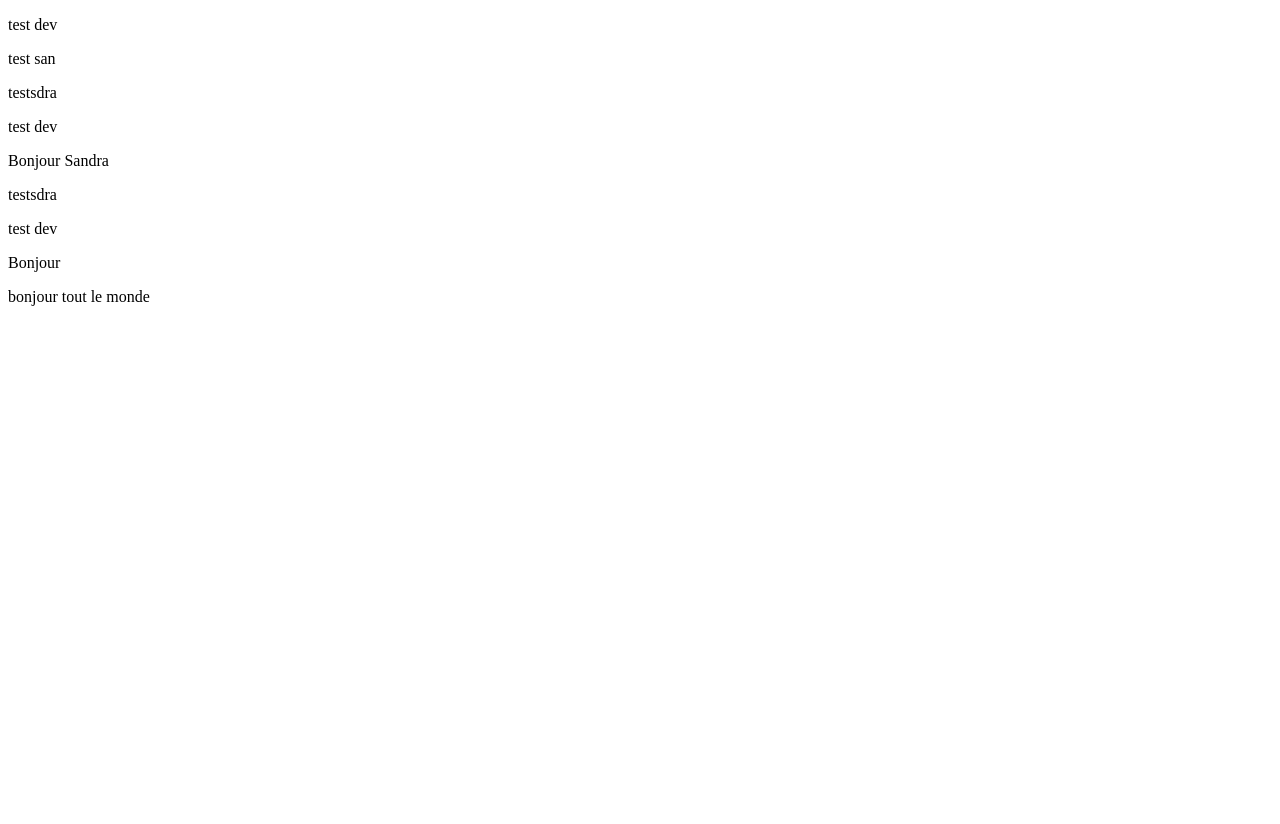
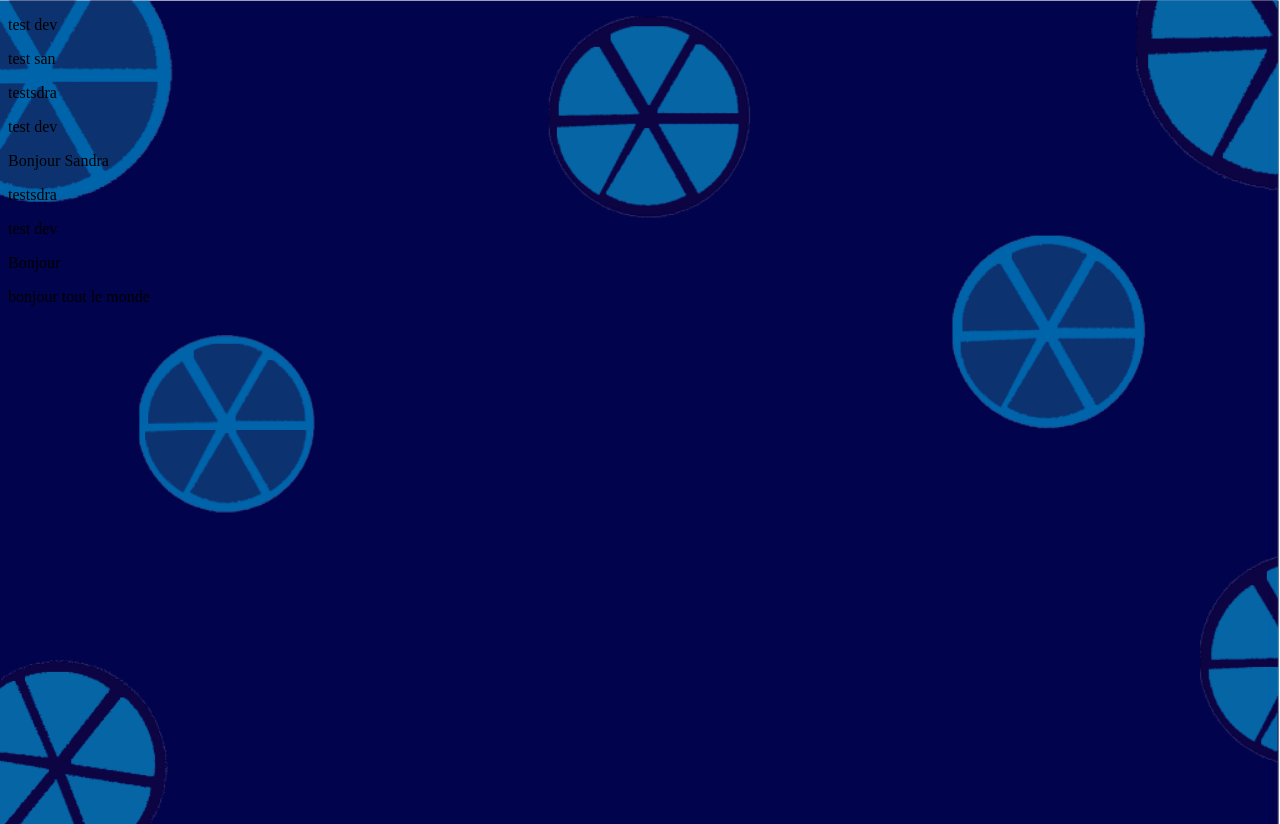
Before and after one commit to rickaed/rickTwisterBrain, an Angular app: page / in a window 1280 px wide. Before the commit the page ends 800 px from the top, so only its background shows below. Built offline with nearby package versions, Linux system fonts and the light colour scheme.

Commit message:
add images for svg (logo and bgd

```diff
--- a/src/styles.css
+++ b/src/styles.css
@@ -6,3 +6,19 @@
 --colorCyan : #04C7D6 ;
 
 }
+
+/* body {
+    margin: 0;
+    padding: 0;
+    font-size: 20px;
+    background-image: url("assets/fond.svg");
+
+} */
+
+body {
+    width: 100vw;
+    height: 100vh;
+    background-image: url("src/assets/fond.svg");
+    background-repeat: no-repeat;
+    background-size: cover;
+}
```
Also changed, not shown: src/assets/fond.svg (added), src/assets/logo.svg (added).
